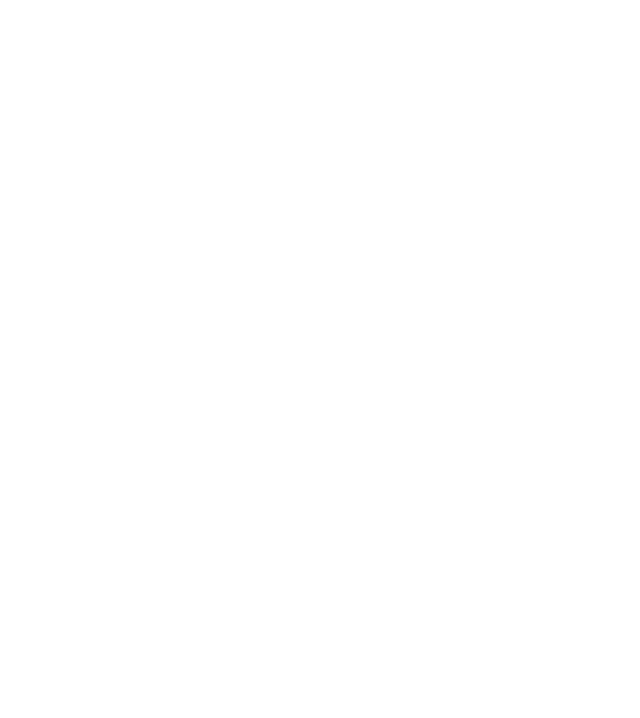
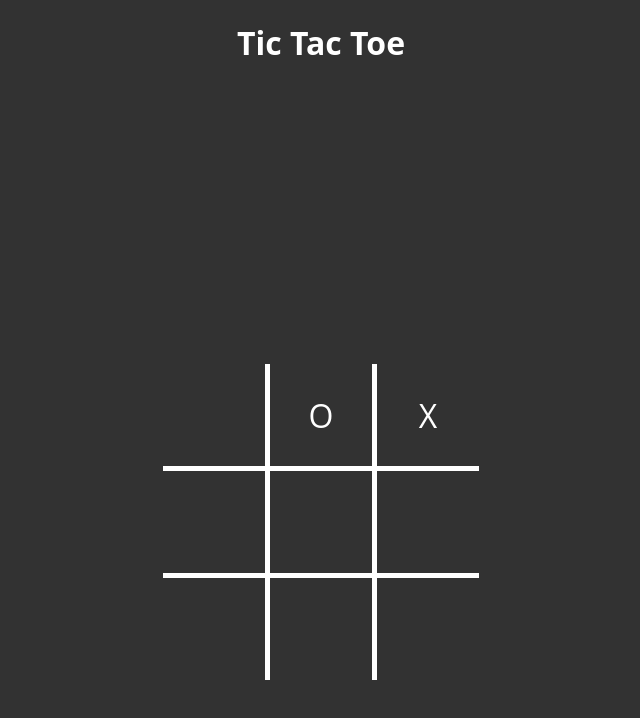
Before and after one commit to Eusti420/Tic-Tac-Toe, a plain HTML site: page index.html in a window 1280 px wide. Shown: the whole page, without its empty margins (319-959 px from the left). Drawn offline with Linux system fonts and the light colour scheme.

Commit message:
HTML, CSS, Javascript Code added, inclucding render function

```diff
--- a/index.html
+++ b/index.html
@@ -1,16 +1,16 @@
 <!DOCTYPE html>
 <html lang="en">
 <head>
-    <meta charset="UTF-8">
-    <meta http-equiv="X-UA-Compatible" content="IE=edge">
-    <link rel="stylesheet" href="style.css">
-    <meta name="viewport" content="width=device-width, initial-scale=1.0">
-    <title>Tic Tac Toe</title>
+  <meta charset="UTF-8">
+  <meta name="viewport" content="width=device-width, initial-scale=1.0">
+  <title>Tic Tac Toe</title>
+  <link rel="stylesheet" href="style.css">
 </head>
-<body>
+<body onload="init()">
+    <h1>Tic Tac Toe</h1>
+  <div id="content"></div>
 
 
-
-    <script src="script.js"></script>
+  <script src="script.js"></script>
 </body>
 </html>
--- a/script.js
+++ b/script.js
@@ -0,0 +1,39 @@
+let fields = [
+    null,
+    'circle',
+    'cross',
+    null,
+    null,
+    null,
+    null,
+    null,
+    null
+  ];
+
+  function init() {
+    render();
+  }
+
+  function render() {
+    let contentDiv = document.getElementById('content');
+    let tableHTML = '<table>';
+    for (let i = 0; i < 3; i++) {
+      tableHTML += '<tr>';
+      for (let j = 0; j < 3; j++) {
+        const index = i * 3 + j;
+        let symbol = '';
+        if (fields[index] === 'circle') {
+          symbol = 'O';
+        } else if (fields[index] === 'cross') {
+          symbol = 'X';
+        }
+        tableHTML += `<td>${symbol}</td>`;
+      }
+      tableHTML += '</tr>';
+    }
+
+    tableHTML += '</table>';
+    contentDiv.innerHTML = tableHTML;
+  }
+
+  // Call render function
--- a/style.css
+++ b/style.css
@@ -0,0 +1,38 @@
+#content {
+    display: flex;
+    justify-content: center;
+    align-items: center;
+    margin-top: 300px;
+}
+
+body {
+    background-color: #323232;
+    font-family: 'Open Sans', sans-serif;
+    margin: 0;
+    color: white;
+}
+
+h1 {
+    text-align: center;
+}
+
+table {
+    border-collapse: collapse;
+    border-spacing: 0;
+}
+
+td {
+    border: none;
+    width: 100px;
+    height: 100px;
+    text-align: center;
+    font-size: 2em;
+}
+
+td:not(:last-child) {
+    border-right: 5px solid white;
+}
+
+  tr:not(:last-child) td {
+    border-bottom: 5px solid white;
+}
```
